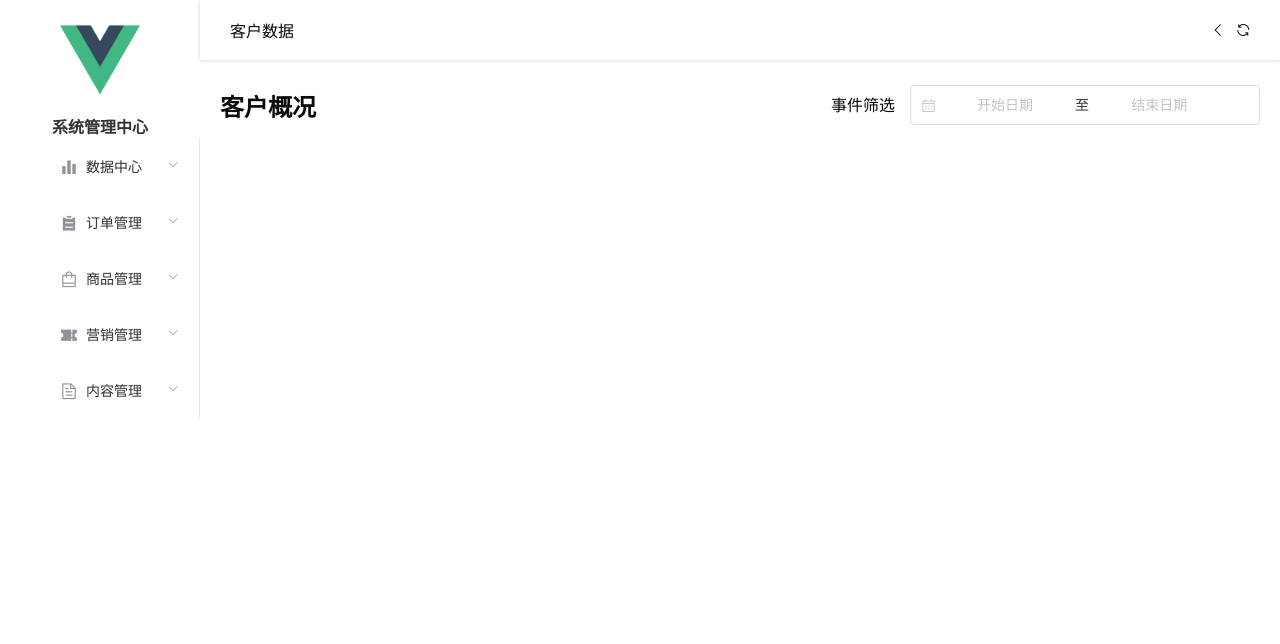
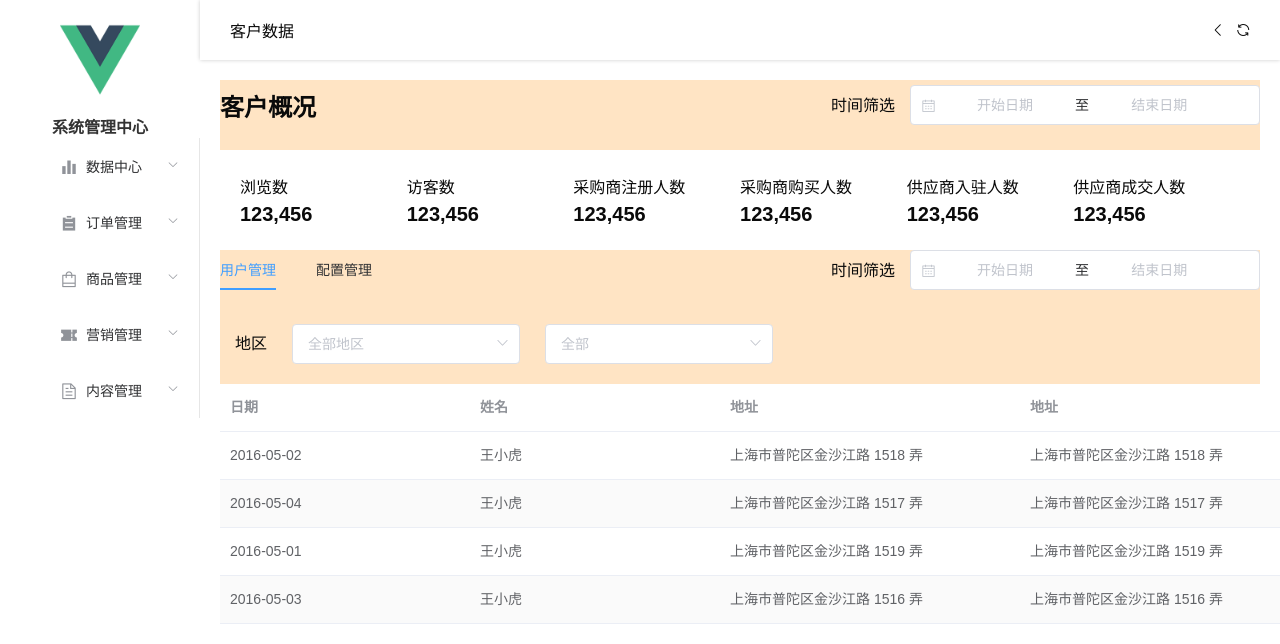
Before and after one commit to bo-ddd/union-b, a Vue app: page /datacenter/customer in a window 1280 px wide. Shown: the top 644 px of the page. Built offline with nearby package versions, Linux system fonts and the light colour scheme.

Commit message:
客户数据

```diff
--- a/src/views/Datacenter/Customer.vue
+++ b/src/views/Datacenter/Customer.vue
@@ -3,13 +3,105 @@
     <div class="title">
       <h2>客户概况</h2>
       <div class="block">
-        <span class="demonstration">事件筛选</span>
+        <span class="demonstration">时间筛选</span>
         <el-date-picker
           v-model="value1"
           type="daterange"
           range-separator="至"
           start-placeholder="开始日期"
-          end-placeholder="结束日期">
+          end-placeholder="结束日期"
+        >
+        </el-date-picker>
+      </div>
+    </div>
+    <div class="header">
+      <div>
+        <span>浏览数</span>
+        <span class="num">123,456</span>
+      </div>
+      <div>
+        <span>访客数</span>
+        <span class="num">123,456</span>
+      </div>
+      <div>
+        <span>采购商注册人数</span>
+        <span class="num">123,456</span>
+      </div>
+      <div>
+        <span>采购商购买人数</span>
+        <span class="num">123,456</span>
+      </div>
+      <div>
+        <span>供应商入驻人数</span>
+        <span class="num">123,456</span>
+      </div>
+      <div>
+        <span>供应商成交人数</span>
+        <span class="num">123,456</span>
+      </div>
+    </div>
+    <div class="main">
+      <el-tabs v-model="activeName">
+        <el-tab-pane label="用户管理" name="first">
+          <div class="main_header">
+            <div class="main_header-left">
+              <span>地区</span>
+              <el-select v-model="value" placeholder="全部地区">
+                <el-option
+                  v-for="item in cities"
+                  :key="item.value"
+                  :label="item.label"
+                  :value="item.value"
+                >
+                  <span style="float: left">{{ item.label }}</span>
+                  <span style="float: right; color: #8492a6; font-size: 13px">{{
+                    item.value
+                  }}</span>
+                </el-option>
+              </el-select>
+              <el-select v-model="value" placeholder="全部">
+                <el-option
+                  v-for="item in cities"
+                  :key="item.value"
+                  :label="item.label"
+                  :value="item.value"
+                >
+                  <span style="float: left">{{ item.label }}</span>
+                  <span style="float: right; color: #8492a6; font-size: 13px">{{
+                    item.value
+                  }}</span>
+                </el-option>
+              </el-select>
+            </div>
+            <div class="main_header-right">
+              <el-button>查询</el-button>
+              <el-button>重置</el-button>
+            </div>
+          </div>
+          <el-table :data="tableData" stripe style="width: 100%">
+            <el-table-column prop="date" label="日期" width="250">
+            </el-table-column>
+            <el-table-column prop="name" label="姓名" width="250">
+            </el-table-column>
+            <el-table-column prop="address" label="地址" width="300">
+            </el-table-column>
+            <el-table-column prop="address" label="地址" width="250">
+            </el-table-column>
+            <el-table-column prop="address" label="地址" width="250">
+            </el-table-column>
+          </el-table>
+        </el-tab-pane>
+        <el-tab-pane label="配置管理" name="second">配置管理</el-tab-pane>
+      </el-tabs>
+      <div class="block">
+        <span class="demonstration">时间筛选</span>
+        <el-date-picker
+          v-model="value1"
+          type="daterange"
+          range-separator="至"
+          start-placeholder="开始日期"
+          end-placeholder="结束日期"
+        >
         </el-date-picker>
       </div>
     </div>
@@ -20,52 +112,165 @@
 export default {
   data() {
     return {
+        tableData: [{
+          date: '2016-05-02',
+          name: '王小虎',
+          address: '上海市普陀区金沙江路 1518 弄'
+        }, {
+          date: '2016-05-04',
+          name: '王小虎',
+          address: '上海市普陀区金沙江路 1517 弄'
+        }, {
+          date: '2016-05-01',
+          name: '王小虎',
+          address: '上海市普陀区金沙江路 1519 弄'
+        }, {
+          date: '2016-05-03',
+          name: '王小虎',
+          address: '上海市普陀区金沙江路 1516 弄'
+        }],
       pickerOptions: {
-          shortcuts: [{
-            text: '最近一周',
+        shortcuts: [
+          {
+            text: "最近一周",
             onClick(picker) {
               const end = new Date();
               const start = new Date();
               start.setTime(start.getTime() - 3600 * 1000 * 24 * 7);
-              picker.$emit('pick', [start, end]);
-            }
-          }, {
-            text: '最近一个月',
+              picker.$emit("pick", [start, end]);
+            },
+          },
+          {
+            text: "最近一个月",
             onClick(picker) {
               const end = new Date();
               const start = new Date();
               start.setTime(start.getTime() - 3600 * 1000 * 24 * 30);
-              picker.$emit('pick', [start, end]);
-            }
-          }, {
-            text: '最近三个月',
+              picker.$emit("pick", [start, end]);
+            },
+          },
+          {
+            text: "最近三个月",
             onClick(picker) {
               const end = new Date();
               const start = new Date();
               start.setTime(start.getTime() - 3600 * 1000 * 24 * 90);
-              picker.$emit('pick', [start, end]);
-            }
-          }]
+              picker.$emit("pick", [start, end]);
             },
-        value1: '',
-        value2: ''
+          },
+        ],
+      },
+      pickerOptions1: {
+        shortcuts: [
+          {
+            text: "最近一周",
+            onClick(picker) {
+              const end = new Date();
+              const start = new Date();
+              start.setTime(start.getTime() - 3600 * 1000 * 24 * 7);
+              picker.$emit("pick", [start, end]);
+            },
+          },
+          {
+            text: "最近一个月",
+            onClick(picker) {
+              const end = new Date();
+              const start = new Date();
+              start.setTime(start.getTime() - 3600 * 1000 * 24 * 30);
+              picker.$emit("pick", [start, end]);
+            },
+          },
+          {
+            text: "最近三个月",
+            onClick(picker) {
+              const end = new Date();
+              const start = new Date();
+              start.setTime(start.getTime() - 3600 * 1000 * 24 * 90);
+              picker.$emit("pick", [start, end]);
+            },
+          },
+        ],
+      },
+      value1: "",
+      value2: "",
+      activeName: "first",
     };
-    }
+  },
+  created() {},
+  methods: {
+    handleTabs(index) {
+      console.log(index); //
+      this.active = index;
+    },
+  },
 };
 </script>
 
 <style lang="scss" scoped>
+::v-deep .el-main {
+  background-color: #a71e4c !important;
+}
 .wrap {
+
+  background-color: bisque;
   & .title {
     display: flex;
     align-items: center;
     justify-content: space-between;
     height: 50px;
-    & .block{
-      & .demonstration{
+    & .block {
+      & .demonstration {
         margin-right: 15px;
       }
     }
   }
+  & .header {
+    display: flex;
+    height: 100px;
+    background-color: #fff;
+    margin-top: 20px;
+    padding: 0 20px;
+    & > div {
+      display: flex;
+      flex: 1;
+      flex-direction: column;
+      justify-content: center;
+      height: 100%;
+      & > .num {
+        display: block;
+        margin-top: 5px;
+        font-size: 20px;
+        font-weight: 700;
+      }
+    }
+  }
+  & .main {
+    display: flex;
+    justify-content: space-between;
+    position: relative;
+    & .block {
+      position: absolute;
+      right: 0px;
+      top: 0px;
+      & .demonstration {
+        margin-right: 15px;
+      }
+    }
+    & .main_header {
+      display: flex;
+      align-items: center;
+      justify-content: space-between;
+      height: 80px;
+      // background-color: aqua;
+      padding: 0 15px;
+
+      & .el-select {
+        margin-left: 25px;
+      }
+    }
+  }
+}
+::v-deep .el-tabs__nav-wrap::after {
+  width: 0;
 }
 </style>
```
Lines whose indentation alone changed are shown as unchanged.
